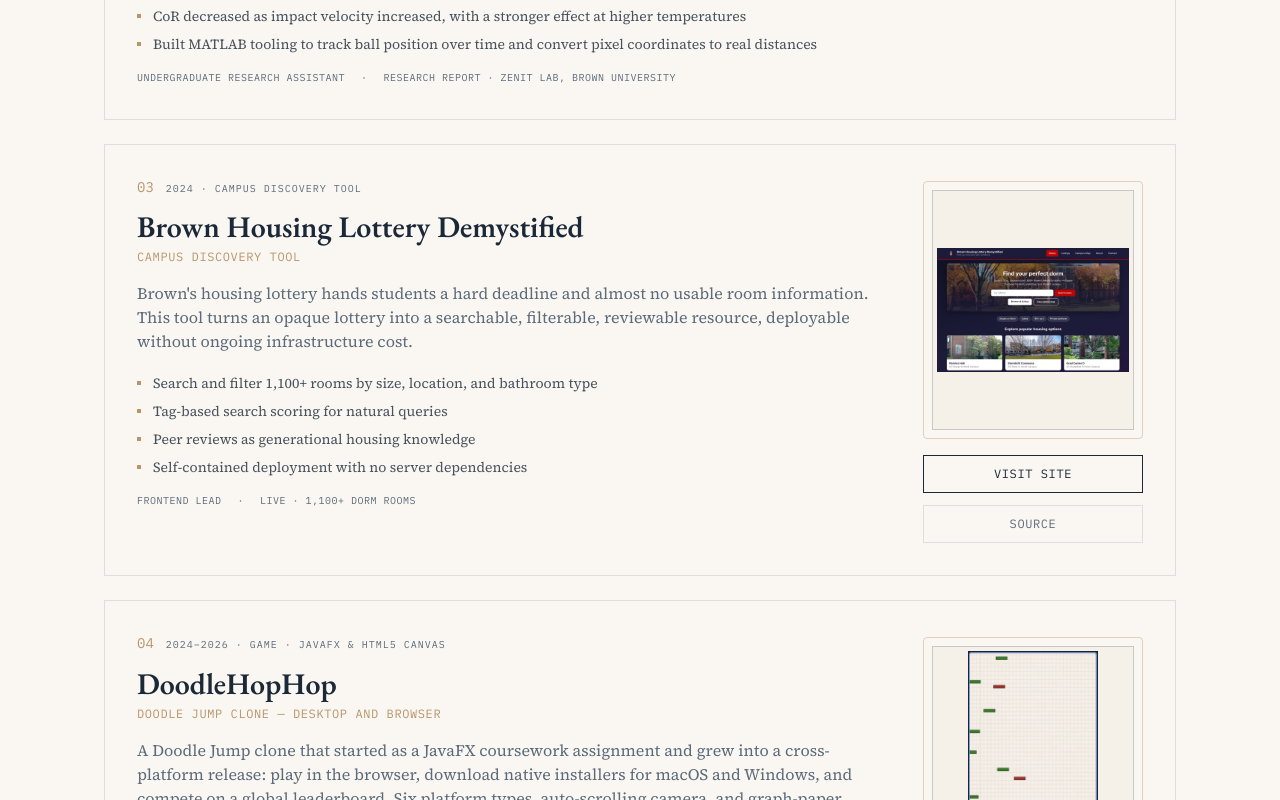
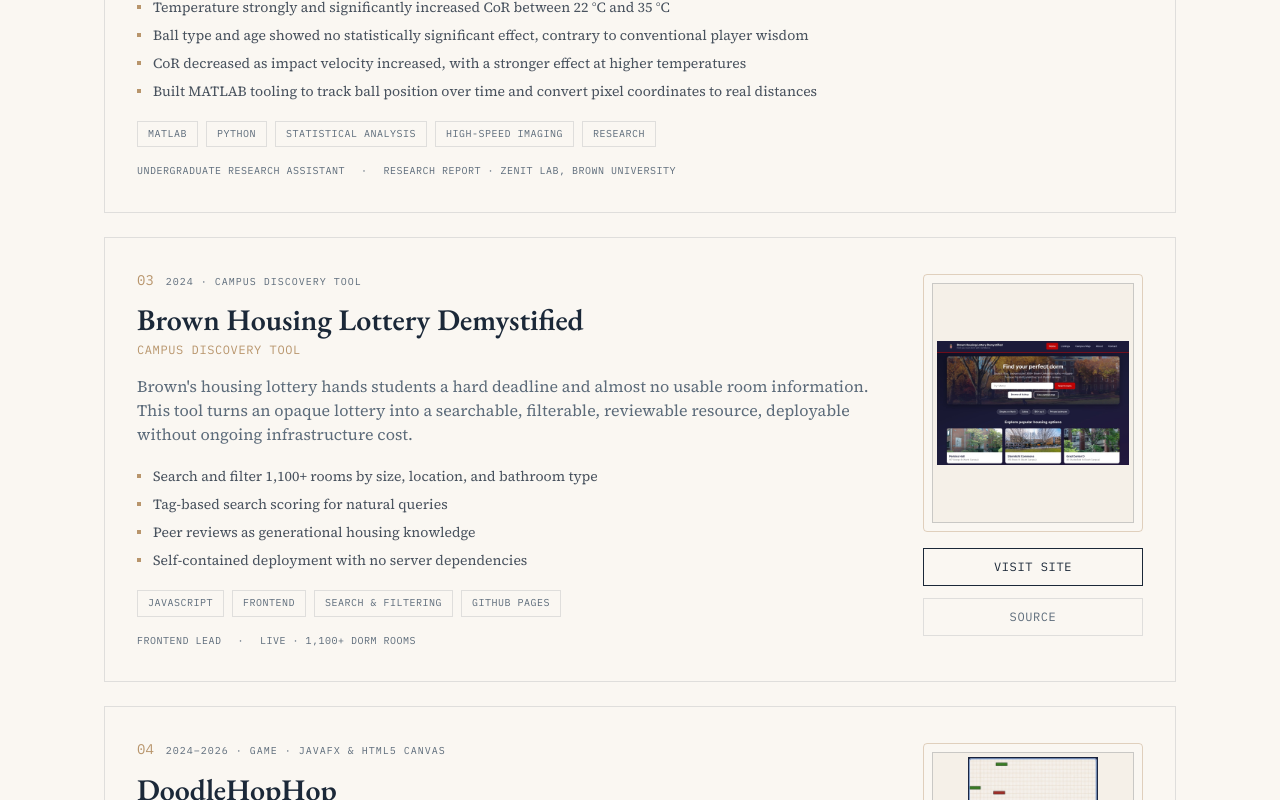
Before and after one commit to kkam717/kian-kamshad-portfolio, a Next.js app: page /projects in a window 1280 px wide. Shown: the part 1180-1980 px from the top of the page. Built offline with nearby package versions, Linux system fonts and the light colour scheme.

Commit message:
Add skill tags to portfolio projects so each card shows the technologies and capabilities involved.
Co-authored-by: Cursor <cursoragent@cursor.com>

```diff
--- a/src/components/ProjectCard.tsx
+++ b/src/components/ProjectCard.tsx
@@ -109,6 +109,17 @@ export function ProjectCard({ project, index }: ProjectCardProps) {
             ))}
           </ul>
 
+          <div className="mt-4 flex flex-wrap gap-2 sm:mt-5">
+            {project.skills.map((skill) => (
+              <span
+                key={skill}
+                className="border border-line px-2.5 py-1 font-mono text-[10px] uppercase tracking-wider text-slate"
+              >
+                {skill}
+              </span>
+            ))}
+          </div>
+
           <div className="mt-3 flex flex-col gap-1 font-mono text-[10px] uppercase tracking-wider text-slate sm:mt-4 sm:flex-row sm:flex-wrap sm:gap-x-4 sm:gap-y-1">
             <span>{project.role}</span>
             <span className="hidden sm:inline">·</span>
--- a/src/data/projects.ts
+++ b/src/data/projects.ts
@@ -8,6 +8,7 @@ export type Project = {
   status: string;
   description: string;
   highlights: string[];
+  skills: string[];
   liveUrl?: string;
   githubUrl?: string;
   pdfUrl?: string;
@@ -37,6 +38,7 @@ export const projects: Project[] = [
       "Attach tickets, passes, accommodation, and notes to the right part of the journey",
       "Built mobile beta in Flutter; raised entrepreneurship grant from Università Bocconi",
     ],
+    skills: ["Flutter", "Product design", "Figma", "Go-to-market", "Cursor"],
     liveUrl: "https://by-trace.com",
     image: {
       src: "/projects/trace-profile.png",
@@ -63,6 +65,7 @@ export const projects: Project[] = [
       "CoR decreased as impact velocity increased, with a stronger effect at higher temperatures",
       "Built MATLAB tooling to track ball position over time and convert pixel coordinates to real distances",
     ],
+    skills: ["MATLAB", "Python", "Statistical analysis", "High-speed imaging", "Research"],
     liveUrl: "/projects/squash-rebound-research",
     featured: false,
   },
@@ -82,6 +85,7 @@ export const projects: Project[] = [
       "Peer reviews as generational housing knowledge",
       "Self-contained deployment with no server dependencies",
     ],
+    skills: ["JavaScript", "Frontend", "Search & filtering", "GitHub Pages"],
     liveUrl: "https://kkam717.github.io/brown-housing-site/",
     githubUrl: "https://github.com/kkam717/brown-housing-site",
     image: {
@@ -109,6 +113,7 @@ export const projects: Project[] = [
       "Global leaderboard with usernames, backed by PostgreSQL in production and JSON locally",
       "Deployed web app on GitHub Pages with a Node/Express backend on Render for scores and downloads",
     ],
+    skills: ["Java", "JavaFX", "JavaScript", "HTML5 Canvas", "Node.js", "PostgreSQL", "Maven"],
     liveUrl: "https://kkam717.github.io/doodlejump/",
     githubUrl: "https://github.com/kkam717/doodlejump",
     image: {
@@ -137,6 +142,7 @@ export const projects: Project[] = [
       "Serialised complex fields cleanly to keep the database queryable downstream",
       "Iterated on interaction patterns with engineering teams acting as both designers and users",
     ],
+    skills: ["React", "Python", "FastAPI", "Full-stack", "UX design", "SQL"],
     featured: false,
   },
   {
@@ -155,6 +161,7 @@ export const projects: Project[] = [
       "Photoshop compositing portfolio including Mandalorian edits, original scenes, and channel branding work",
       "Inhibitor Chips (2026), a narrative edit on the tragedy of Arc Trooper CT-5555",
     ],
+    skills: ["Adobe CC", "Video editing", "Photoshop compositing", "Storytelling", "Directing"],
     liveUrl: "https://www.youtube.com/@kamelianproductions9671",
     featured: false,
   },
@@ -176,6 +183,7 @@ export const projects: Project[] = [
       "Planned retrieval-based architecture with embeddings and namespaces to scale across categories",
       "Validated parsing and PDF table extraction directly against the firm's prior submissions",
     ],
+    skills: ["Python", "TypeScript", "OpenAI API", "PDF extraction", "Embeddings", "Full-stack"],
     featured: false,
   },
 ];
```
